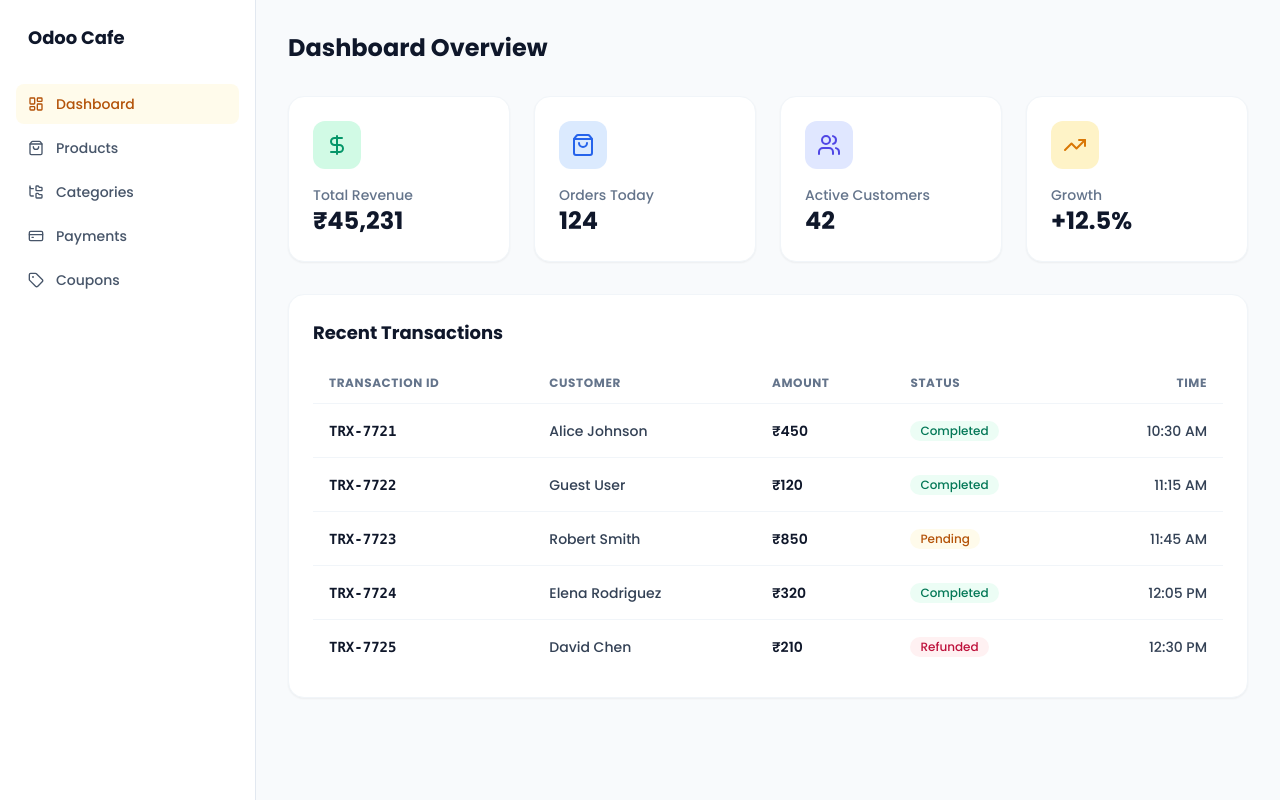
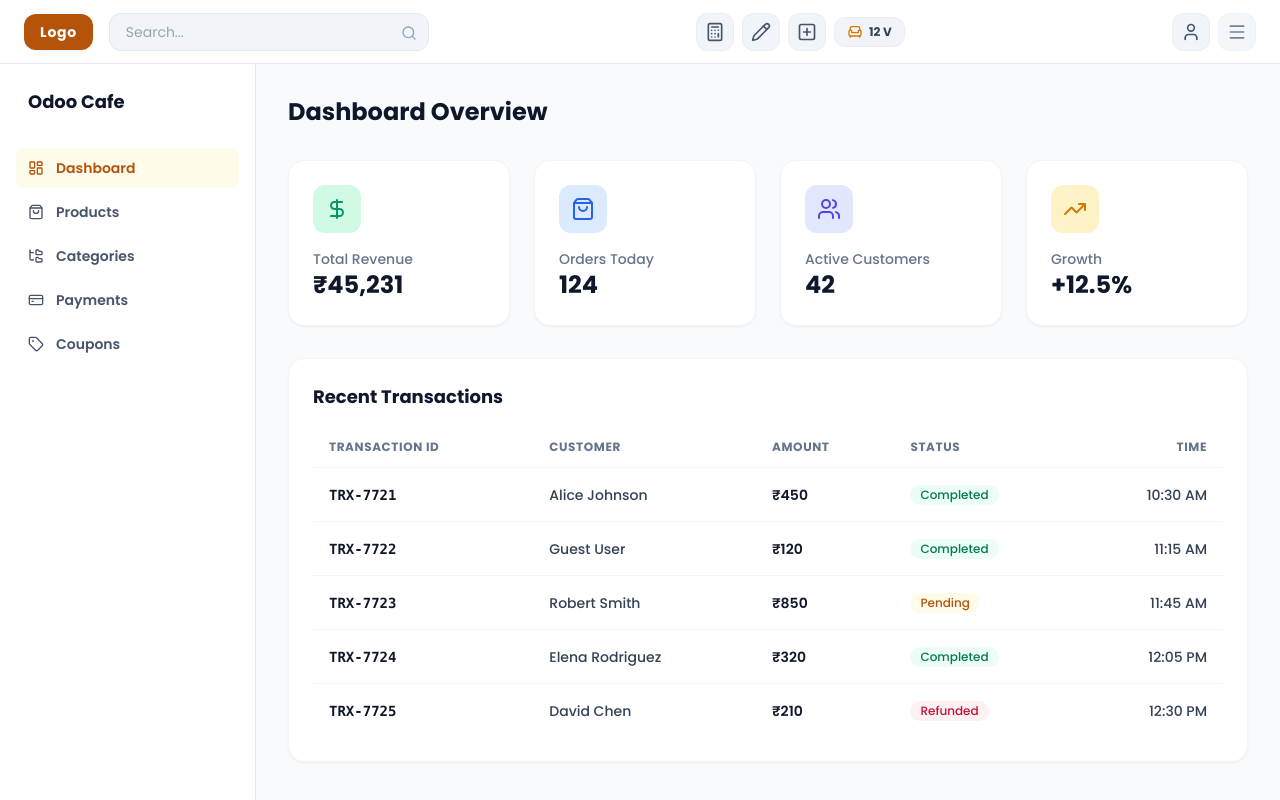
Before and after one commit to venkatsundar1804-ux/Odoo-Cafe, a React (Vite) app: page /admin in a window 1280 px wide. Built offline with nearby package versions, Linux system fonts and the light colour scheme.

Commit message:
feat(pos): add global header action buttons to Admin layout wrapper

```diff
--- a/src/layouts/AdminLayout.jsx
+++ b/src/layouts/AdminLayout.jsx
@@ -1,8 +1,25 @@
 import { Link, Outlet, useLocation } from 'react-router-dom';
-import { ShoppingBag, FolderTree, CreditCard, Tag, LayoutDashboard } from 'lucide-react';
+import { useState } from 'react';
+import {
+  ShoppingBag,
+  FolderTree,
+  CreditCard,
+  Tag,
+  LayoutDashboard,
+  Search,
+  Calculator,
+  Pencil,
+  PlusSquare,
+  Armchair,
+  User,
+  Menu
+} from 'lucide-react';
 
 export default function AdminLayout() {
   const location = useLocation();
+  const [searchQuery, setSearchQuery] = useState('');
+  const [isSidebarOpen, setIsSidebarOpen] = useState(true);
+
   const menuItems = [
     { name: 'Dashboard', path: '/admin', icon: LayoutDashboard },
     { name: 'Products', path: '/admin/products', icon: ShoppingBag },
@@ -12,8 +29,68 @@ export default function AdminLayout() {
   ];
 
   return (
-    <div className="flex min-h-screen bg-slate-50 text-slate-800">
-      <aside className="w-64 bg-white border-r border-slate-200 p-4 flex flex-col gap-2">
+    <div className="flex flex-col min-h-screen bg-slate-50 text-slate-800 font-sans">
+      {/* Top Header Bar */}
+      <header className="h-16 border-b border-slate-200 flex items-center justify-between px-6 bg-white z-20">
+        {/* Left Side: Logo & Search */}
+        <div className="flex items-center gap-4">
+          <div className="px-4 py-2 bg-amber-700 text-white font-bold rounded-xl text-sm flex items-center justify-center tracking-wider shadow-sm">
+            Logo
+          </div>
+
+          <div className="relative w-80">
+            <input
+              type="text"
+              placeholder="Search..."
+              value={searchQuery}
+              onChange={(e) => setSearchQuery(e.target.value)}
+              className="w-full pl-4 pr-10 py-2 bg-slate-100 border border-slate-200 rounded-xl text-slate-800 focus:outline-none focus:ring-2 focus:ring-amber-500/20 focus:border-amber-500 text-sm transition-all"
+            />
+            <Search className="w-4 h-4 text-slate-400 absolute right-3 top-3" />
+          </div>
+        </div>
+
+        {/* Center: Action Buttons */}
+        <div className="flex items-center gap-2">
+          <button className="p-2 bg-slate-100 hover:bg-slate-200 text-slate-600 hover:text-slate-800 rounded-xl border border-slate-200/50 transition-colors cursor-pointer" title="Cash Register">
+            <Calculator className="w-5 h-5" />
+          </button>
+
+          <button className="p-2 bg-slate-100 hover:bg-slate-200 text-slate-600 hover:text-slate-800 rounded-xl border border-slate-200/50 transition-colors cursor-pointer" title="Edit Session">
+            <Pencil className="w-5 h-5" />
+          </button>
+
+          <button className="p-2 bg-slate-100 hover:bg-slate-200 text-slate-600 hover:text-slate-800 rounded-xl border border-slate-200/50 transition-colors cursor-pointer" title="Add Item">
+            <PlusSquare className="w-5 h-5" />
+          </button>
+
+          <button className="flex items-center gap-1.5 px-3 py-1.5 bg-slate-100 hover:bg-slate-200 text-slate-700 hover:text-slate-800 font-bold rounded-xl border border-slate-200/55 text-xs transition-colors cursor-pointer" title="Table Selection">
+            <Armchair className="w-4 h-4 text-amber-600" />
+            <span>12 V</span>
+          </button>
+        </div>
+
+        {/* Right Side: Profile & Sidebar Toggle */}
+        <div className="flex items-center gap-2">
+          <button className="p-2 bg-slate-100 hover:bg-slate-200 text-slate-600 hover:text-slate-800 rounded-xl border border-slate-200/50 transition-colors cursor-pointer" title="Profile">
+            <User className="w-5 h-5" />
+          </button>
+
+          <button
+            onClick={() => setIsSidebarOpen(!isSidebarOpen)}
+            className="p-2 bg-slate-100 hover:bg-slate-200 text-slate-600 hover:text-slate-800 rounded-xl border border-slate-200/50 transition-colors cursor-pointer animate-pulse"
+            title="Toggle Sidebar Menu"
+          >
+            <Menu className="w-5 h-5" />
+          </button>
+        </div>
+      </header>
+
+      {/* Main Body Layout */}
+      <div className="flex flex-1 overflow-hidden">
+        {/* Sidebar */}
+        {isSidebarOpen && (
+          <aside className="w-64 bg-white border-r border-slate-200 p-4 flex flex-col gap-2 shrink-0 transition-all duration-300">
             <div className="px-3 mb-6 mt-2 font-bold text-slate-900 text-lg">Odoo Cafe</div>
             <nav className="flex flex-col gap-1">
               {menuItems.map((item) => {
@@ -23,7 +100,7 @@ export default function AdminLayout() {
                   <Link
                     key={item.name}
                     to={item.path}
-                className={`flex items-center gap-3 px-3 py-2.5 rounded-lg text-sm font-medium transition-all ${
+                    className={`flex items-center gap-3 px-3 py-2.5 rounded-lg text-sm font-semibold transition-all ${
                       isActive
                         ? 'bg-amber-50 text-amber-700'
                         : 'text-slate-600 hover:bg-slate-50'
@@ -36,9 +113,13 @@ export default function AdminLayout() {
               })}
             </nav>
           </aside>
-      <main className="flex-1 overflow-y-auto">
+        )}
+
+        {/* Main Content */}
+        <main className="flex-1 overflow-y-auto bg-slate-50">
           <Outlet />
         </main>
       </div>
+    </div>
   );
 }
```
Lines whose indentation alone changed are shown as unchanged.
